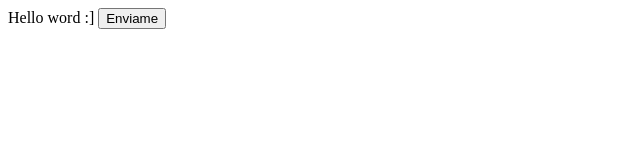
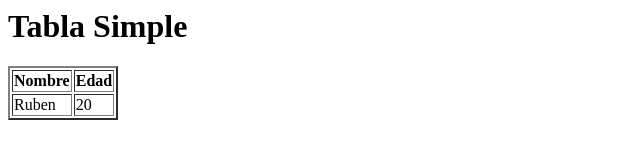
Before and after one commit to dessDario/P1Web-html, a plain HTML site: page p1/index.html in a window 1280 px wide. Shown: the whole page, without its empty margins (0-640 px from the left). Drawn offline with Linux system fonts and the light colour scheme.

Commit message:
Agregando tabla

```diff
--- a/p1/index.html
+++ b/p1/index.html
@@ -2,11 +2,18 @@
     <head>
     </head>
     <body>
-        <hs>Hello word :] </hs>
-        <button>Enviame</button>
-
+        <h1>Tabla Simple</h1>
+        <table border="2">
+            <tr>
+                <th>Nombre</th>
+                <th>Edad</th>
+            </tr>
+            <tr>
+                <td>Ruben</td>
+                <td>20</td>
+            </tr>
+        </table>
     </body>
     <footer>
-
     </footer>
 </html>
```
